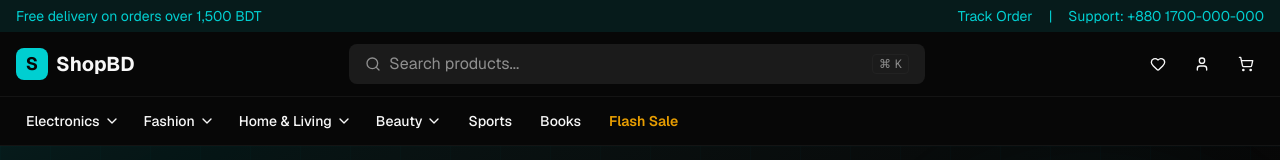
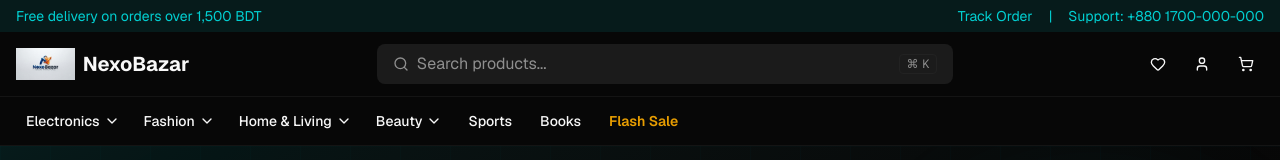
Before and after one commit to BFH-HAMID/e-commerce-website, a Next.js app: page / in a window 1280 px wide. Shown: the top 160 px of the page. Built offline with nearby package versions, Linux system fonts and the light colour scheme.

Commit message:
feat: rebrand to NexoBazar, update site title, description, and logo
Co-authored-by: NXR HAMID <99307184+BFH-HAMID@users.noreply.github.com>

```diff
--- a/app/layout.tsx
+++ b/app/layout.tsx
@@ -8,11 +8,11 @@ const _geistMono = Geist_Mono({ subsets: ["latin"] });
 
 export const metadata: Metadata = {
   title: {
-    default: 'ShopBD - Premium Online Shopping in Bangladesh',
-    template: '%s | ShopBD',
+    default: 'NexoBazar - Premium Online Marketplace',
+    template: '%s | NexoBazar',
   },
-  description: 'Discover premium products with fast delivery across Bangladesh. Shop electronics, fashion, home & more with Cash on Delivery.',
-  keywords: ['online shopping', 'bangladesh', 'ecommerce', 'cash on delivery', 'electronics', 'fashion'],
+  description: 'Discover premium products with fast delivery. Shop electronics, fashion, home & more at NexoBazar - your trusted online marketplace.',
+  keywords: ['online shopping', 'marketplace', 'ecommerce', 'electronics', 'fashion', 'home'],
   icons: {
     icon: [
       {
--- a/components/storefront/footer.tsx
+++ b/components/storefront/footer.tsx
@@ -35,13 +35,11 @@ export function Footer() {
           {/* Brand */}
           <div className="col-span-2 lg:col-span-1">
             <Link href="/" className="flex items-center gap-2 mb-4">
-              <div className="w-8 h-8 bg-primary rounded-lg flex items-center justify-center">
-                <span className="text-primary-foreground font-bold text-lg">S</span>
-              </div>
-              <span className="font-bold text-xl">ShopBD</span>
+              <img src="/nexobazar-logo.png" alt="NexoBazar" className="h-8 w-auto" />
+              <span className="font-bold text-xl">NexoBazar</span>
             </Link>
             <p className="text-muted-foreground text-sm mb-4">
-              Your premium online shopping destination in Bangladesh. Quality products, fast delivery, and excellent customer service.
+              Your premium online marketplace for quality products with fast delivery. Shop electronics, fashion, home & more with excellent customer service.
             </p>
             <div className="flex items-center gap-3">
               <a href="#" className="text-muted-foreground hover:text-primary transition-colors">
@@ -110,7 +108,7 @@ export function Footer() {
 
           {/* About */}
           <div>
-            <h4 className="font-semibold mb-4">About ShopBD</h4>
+            <h4 className="font-semibold mb-4">About NexoBazar</h4>
             <ul className="space-y-2 text-sm">
               <li>
                 <Link href="/about" className="text-muted-foreground hover:text-foreground transition-colors">
@@ -150,9 +148,9 @@ export function Footer() {
                 </a>
               </li>
               <li>
-                <a href="mailto:support@shopbd.com" className="flex items-center gap-2 text-muted-foreground hover:text-foreground transition-colors">
+                <a href="mailto:support@nexobazar.com" className="flex items-center gap-2 text-muted-foreground hover:text-foreground transition-colors">
                   <Mail className="h-4 w-4" />
-                  <span>support@shopbd.com</span>
+                  <span>support@nexobazar.com</span>
                 </a>
               </li>
             </ul>
@@ -165,7 +163,7 @@ export function Footer() {
         <div className="container mx-auto px-4 py-6">
           <div className="flex flex-col md:flex-row items-center justify-between gap-4">
             <p className="text-sm text-muted-foreground">
-              &copy; {new Date().getFullYear()} ShopBD. All rights reserved.
+              &copy; {new Date().getFullYear()} NexoBazar. All rights reserved.
             </p>
             <div className="flex items-center gap-4">
               <span className="text-sm text-muted-foreground">We accept:</span>
--- a/components/storefront/header.tsx
+++ b/components/storefront/header.tsx
@@ -94,10 +94,8 @@ export function Header() {
 
             {/* Logo */}
             <Link href="/" className="flex items-center gap-2 shrink-0">
-              <div className="w-8 h-8 bg-primary rounded-lg flex items-center justify-center">
-                <span className="text-primary-foreground font-bold text-lg">S</span>
-              </div>
-              <span className="font-bold text-xl hidden sm:block">ShopBD</span>
+              <img src="/nexobazar-logo.png" alt="NexoBazar" className="h-8 w-auto" />
+              <span className="font-bold text-xl hidden sm:block">NexoBazar</span>
             </Link>
 
             {/* Search bar - desktop */}
@@ -232,10 +230,8 @@ export function Header() {
           <div className="flex flex-col h-full">
             <div className="flex items-center justify-between p-4 border-b border-border">
               <Link href="/" className="flex items-center gap-2" onClick={() => setMobileMenuOpen(false)}>
-                <div className="w-8 h-8 bg-primary rounded-lg flex items-center justify-center">
-                  <span className="text-primary-foreground font-bold text-lg">S</span>
-                </div>
-                <span className="font-bold text-xl">ShopBD</span>
+                <img src="/nexobazar-logo.png" alt="NexoBazar" className="h-8 w-auto" />
+                <span className="font-bold text-xl">NexoBazar</span>
               </Link>
             </div>
 
```
Also changed, not shown: public/nexobazar-logo.png (added).
